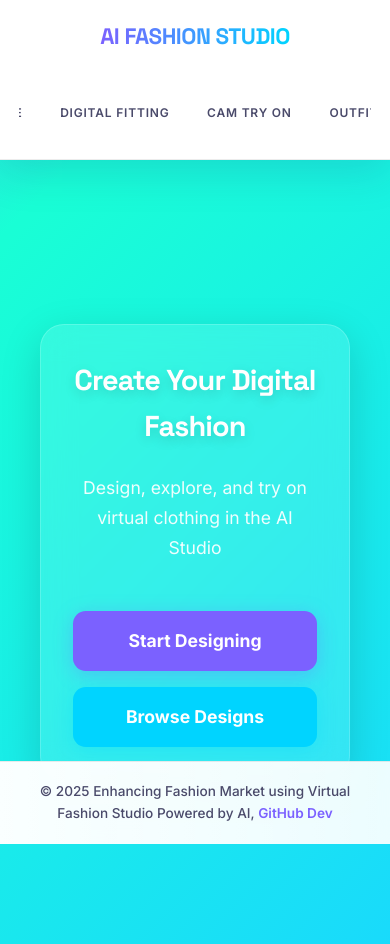
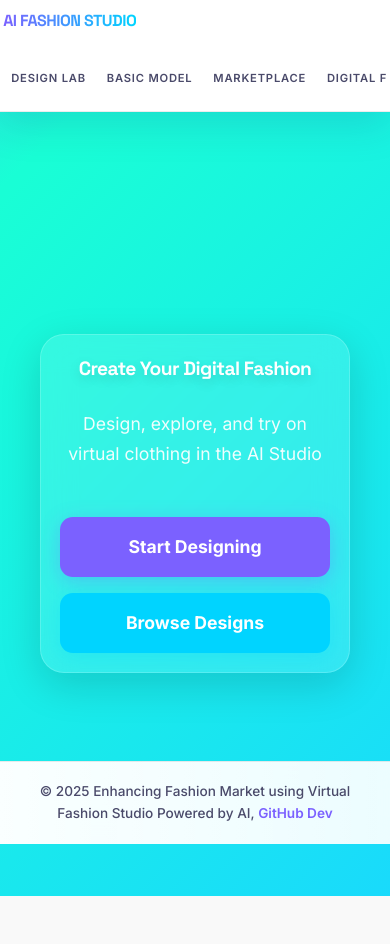
Before and after one commit to KanakamSasikalyan/react-frontend, a React (Create React App) app: page / in a window 390 px wide. After the commit the page ends 896 px from the top, so only its background shows below. Built offline with nearby package versions, Linux system fonts and the light colour scheme; sample sign-in values are in the browser's storage.

Commit message:
updated ui dashboard

```diff
--- a/src/components/Dashboard/Dashboard.css
+++ b/src/components/Dashboard/Dashboard.css
@@ -344,6 +344,44 @@
 }
 
 @media (max-width: 768px) {
+  .dashboard-glass-navbar {
+    flex-direction: column;
+    padding: 1rem 0.5rem;
+    align-items: flex-start;
+  }
+
+  .dashboard-logo {
+    margin-right: 0;
+    margin-bottom: 1rem;
+    font-size: 1.1rem;
+  }
+
+  .dashboard-nav-links-container {
+    width: 100%;
+    overflow-x: auto;
+    overflow-y: hidden;
+    -webkit-overflow-scrolling: touch;
+    padding-bottom: 5px;
+    scrollbar-width: none;
+  }
+  .dashboard-nav-links-container::-webkit-scrollbar {
+    display: none;
+  }
+
+  .dashboard-nav-links {
+    flex-wrap: nowrap;
+    gap: 0.5rem;
+    padding: 0.3rem 0;
+    min-width: max-content;
+    justify-content: flex-start;
+  }
+
+  .dashboard-nav-link {
+    padding: 0.5rem 0.7rem;
+    font-size: 0.75rem;
+    white-space: nowrap;
+  }
+
   .dashboard-welcome-screen h2 {
     font-size: 2rem;
   }
@@ -361,24 +399,33 @@
     width: 100%;
     padding: 1rem;
   }
-
-  .dashboard-logo {
-    margin-right: 0;
-    margin-bottom: 1rem;
-  }
 }
 
 @media (max-width: 480px) {
+  .dashboard-glass-navbar {
+    padding: 0.5rem 0.2rem;
+  }
+
+  .dashboard-logo {
+    font-size: 1rem;
+    margin-bottom: 0.5rem;
+  }
+
+  .dashboard-nav-links {
+    gap: 0.3rem;
+    padding: 0.2rem 0;
+  }
+
+  .dashboard-nav-link {
+    padding: 0.4rem 0.5rem;
+    font-size: 0.7rem;
+  }
+
   .dashboard-welcome-screen {
-    padding: 2rem;
+    padding: 1.2rem;
   }
 
   .dashboard-welcome-screen h2 {
-    font-size: 1.8rem;
-  }
-
-  .dashboard-nav-link {
-    padding: 0.5rem 0.8rem;
-    font-size: 0.75rem;
+    font-size: 1.2rem;
   }
 }
```
